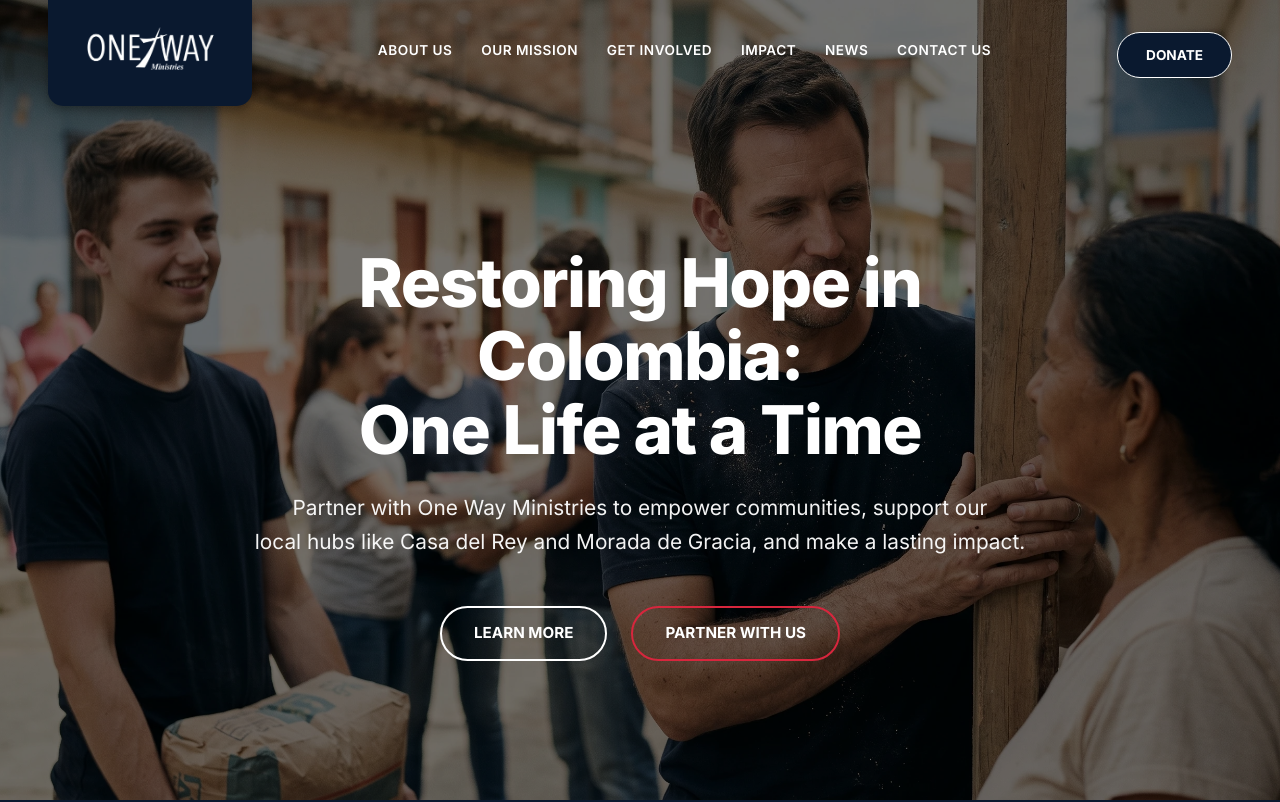
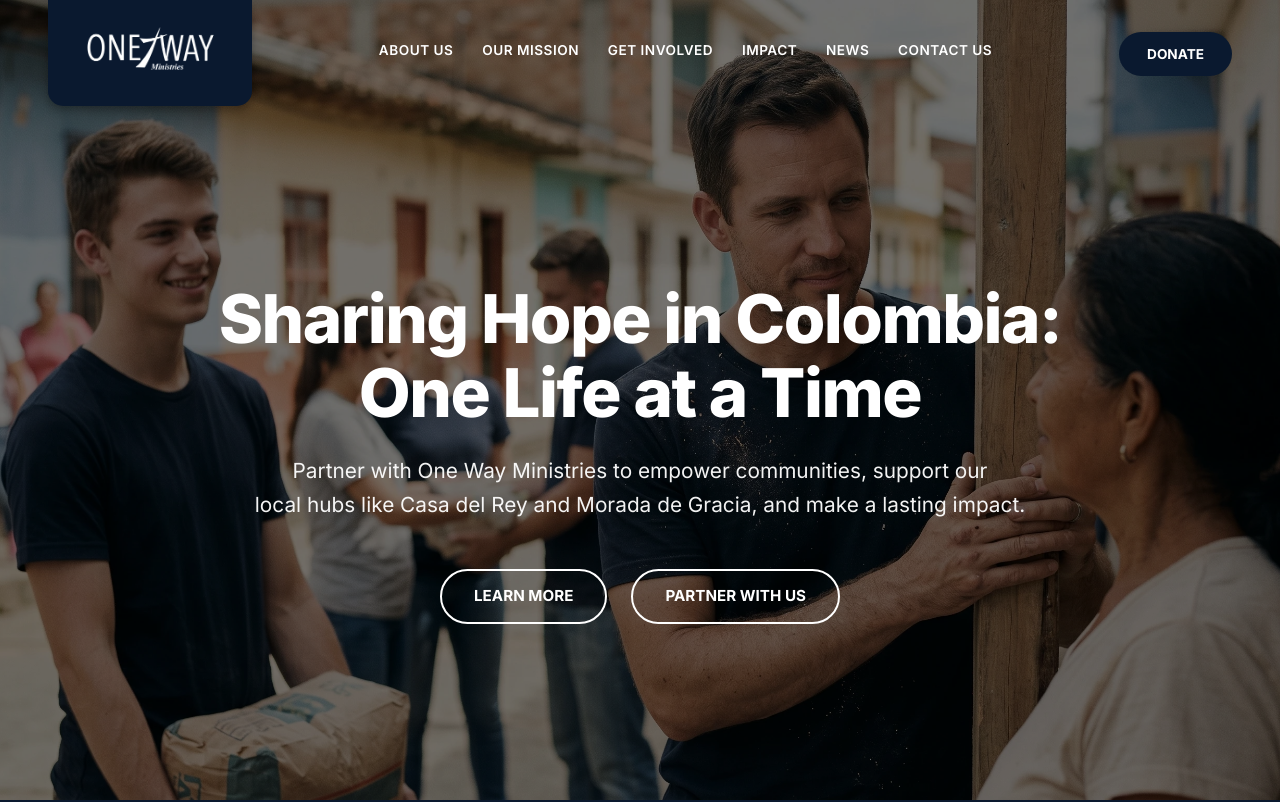
Before and after one commit to cgdiazv/oneway-ministries-site, a Next.js app: page / in a window 1280 px wide. Shown: the top 802 px of the page. Built offline with nearby package versions, Linux system fonts and the light colour scheme.

Commit message:
Update button styles on the homepage

```diff
--- a/app/page.tsx
+++ b/app/page.tsx
@@ -49,7 +49,7 @@ export default function Home() {
 
       <div style={styles.container}>
         <h1 style={styles.headline}>
-          Restoring Hope in Colombia:<br/>One Life at a Time
+          Sharing Hope in Colombia:<br/>One Life at a Time
         </h1>
         <p style={styles.subtext}>
           Partner with One Way Ministries to empower communities, support our<br/>
@@ -136,7 +136,6 @@ const styles = {
     fontSize: "0.85rem",
     textTransform: "uppercase" as const,
     marginTop: "2rem", // Aligns button vertically
-    border: `1px solid ${theme.colors.text.inverse}`, // Optional subtle border
   },
   container: {
     maxWidth: "950px",
@@ -180,7 +179,7 @@ const styles = {
   accentOutlineButton: {
     color: theme.colors.text.inverse,
     backgroundColor: "transparent",
-    border: `2px solid ${theme.colors.accent}`,
+    border: `2px solid ${theme.colors.text.inverse}`,
     padding: "14px 32px",
     borderRadius: "30px",
     textDecoration: "none",
```
